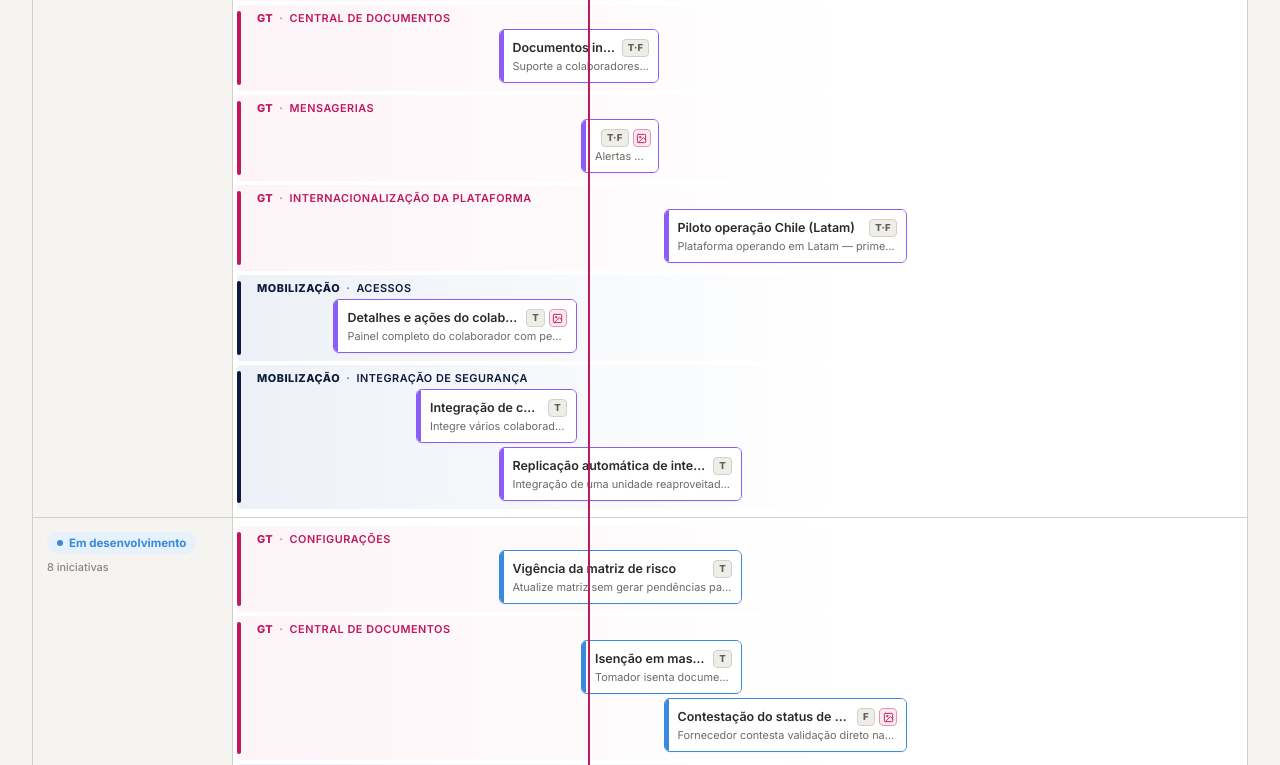
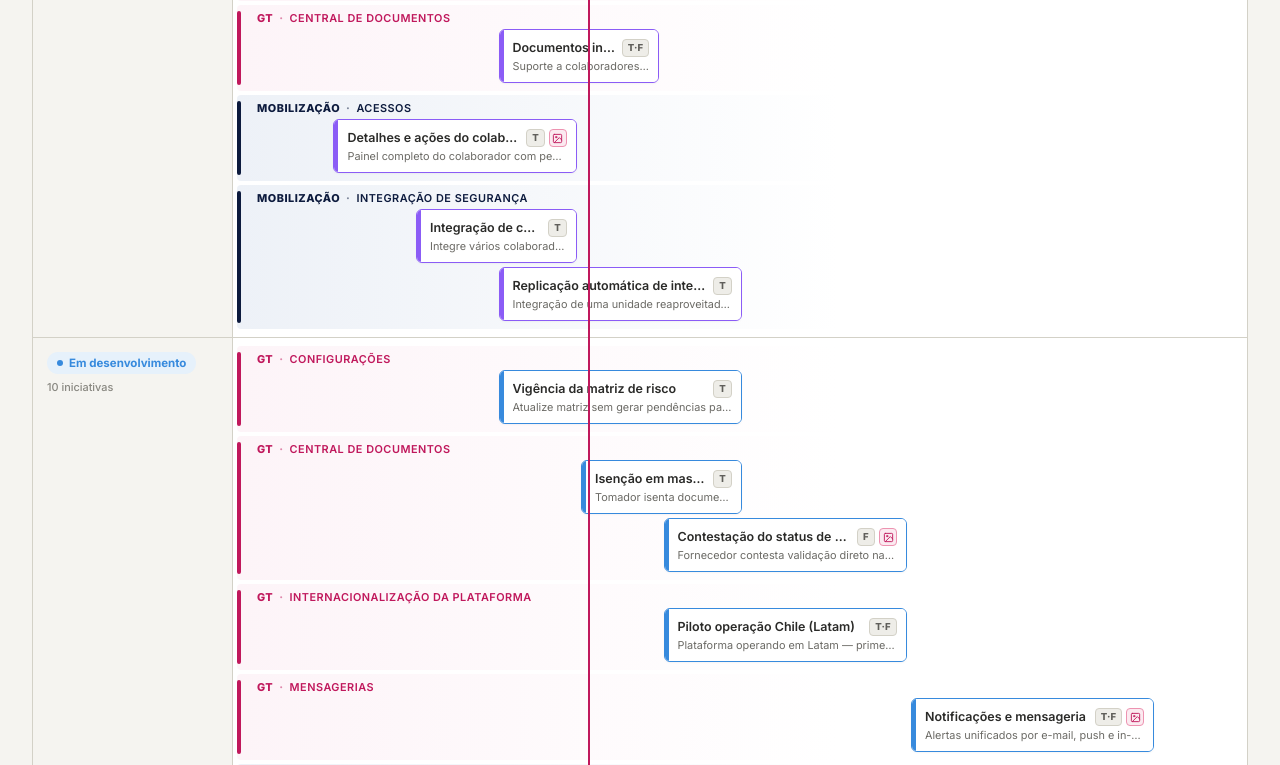
Before and after one commit to jucssimoes/roadmap, a plain HTML site: page index.html in a window 1280 px wide. Shown: the part 1027-1792 px from the top of the page. Drawn offline with Linux system fonts and the light colour scheme.

Commit message:
Add files via upload

```diff
--- a/index.html
+++ b/index.html
@@ -977,7 +977,7 @@
       value: 'Atende operações com mão de obra internacional sem fricção, dentro da mesma plataforma.', figma: false },
 
     { id: 'gt-13', name: 'Notificações e mensageria', shortDesc: 'Alertas unificados por e-mail, push e in-app',
-      module: 'gt', subarea: 'Mensagerias', env: 'ambos', start: 5, end: 5, status: 'piloto',
+      module: 'gt', subarea: 'Mensagerias', env: 'ambos', start: 9, end: 11, status: 'dev',
       description: 'Sistema unificado de notificações e mensagens da plataforma — alertas de pendência, vencimento de documento, aprovação, mudança de status — entregues por e-mail, push e dentro da plataforma.',
       value: 'Ninguém perde prazo crítico — todos os envolvidos são avisados na hora certa.',
       figmaEmbed: 'https://embed.figma.com/design/ixJqAE9X0iFgA1eK39IpzX/Labs---Caixa-de-entrada---V.1?node-id=0-1&embed-host=share' },
@@ -999,7 +999,7 @@
       value: 'Mudanças na matriz não criam falsas pendências históricas — mais limpo, mais correto.', figma: false },
 
     { id: 'gt-17', name: 'Piloto operação Chile (Latam)', shortDesc: 'Plataforma operando em Latam — primeiro piloto no Chile',
-      module: 'gt', subarea: 'Internacionalização da plataforma', env: 'ambos', start: 6, end: 8, status: 'piloto',
+      module: 'gt', subarea: 'Internacionalização da plataforma', env: 'ambos', start: 6, end: 8, status: 'dev',
       description: 'Internacionalização da plataforma para operação em países da América Latina, começando com piloto no Chile. Ajustes de idioma, regras locais, documentos específicos e moeda.',
       value: 'Wehandle disponível pros seus contratos em outros países da Latam, com a mesma plataforma.', figma: false },
 
```
Also changed, not shown: 6 other files.
